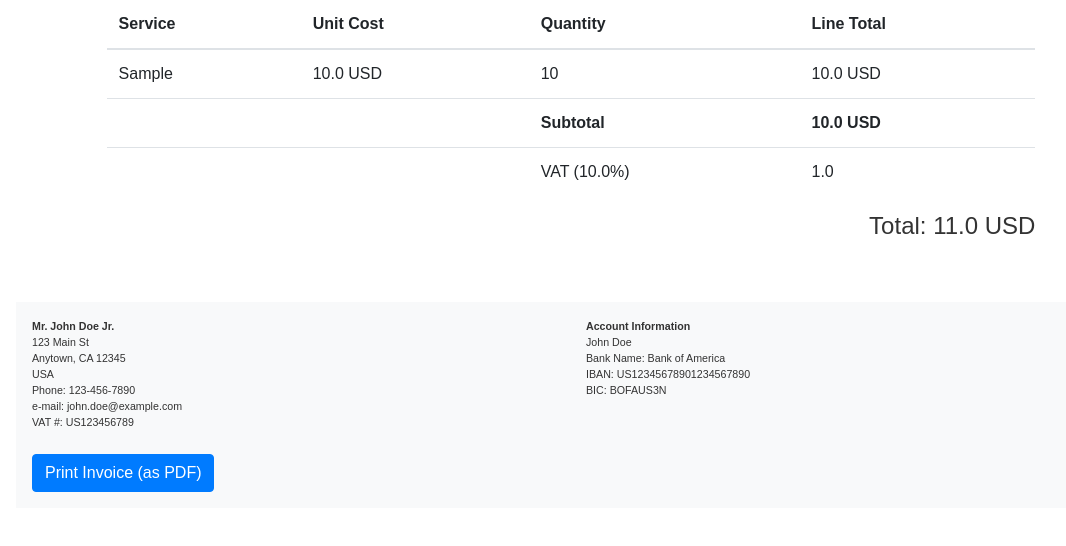
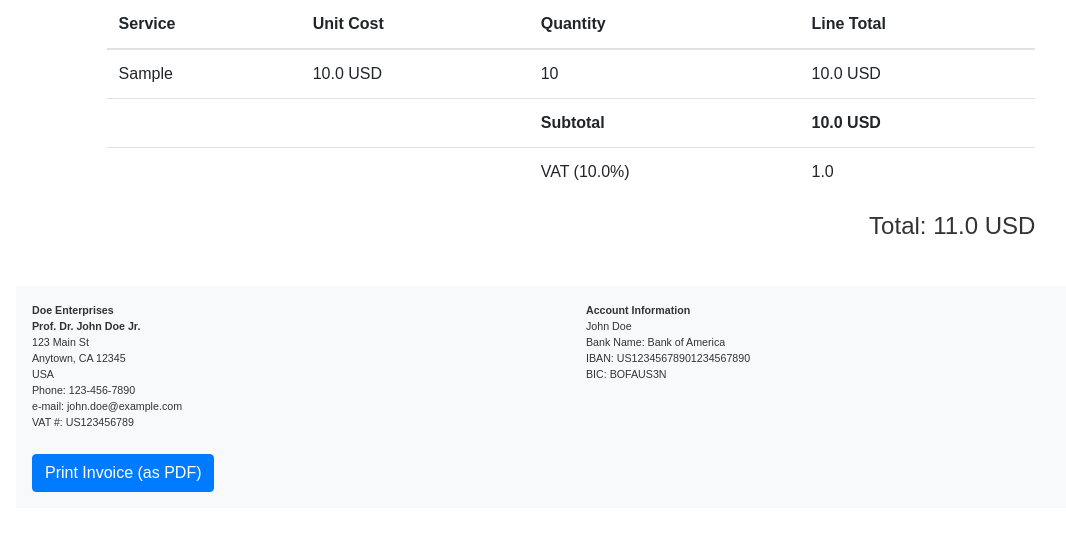
Before and after one commit to drfoehn/simple_invoice, a Flask app: page /print_invoice/1 in a window 1280 px wide. Shown: the part 633-1179 px from the top of the page, without its empty margins (69-1135 px from the left). Run offline with Flask 3, Linux system fonts and the light colour scheme; tables that the repository leaves empty hold one stand-in row (values such as "Sample post"); some libraries are stand-ins or nearby versions.

Commit message:
Added Company in personas

```diff
--- a/personas.json
+++ b/personas.json
@@ -1,8 +1,9 @@
 {
     "persona1": {
-        "prefix": "Mr.",
+        "prefix": "Prof. Dr.",
         "first_name": "John",
         "last_name": "Doe",
+        "company_name": "Doe Enterprises",
         "logo": "img/logo_persona1.png",
         "suffix": "Jr.",
         "address": {
@@ -26,6 +27,7 @@
         "prefix": "Ms.",
         "first_name": "Jane",
         "last_name": "Smith",
+        "company_name": "Smith Consulting",
         "logo": "img/logo_persona2.png",
         "suffix": "",
         "address": {
--- a/templates/print_invoice.html
+++ b/templates/print_invoice.html
@@ -113,6 +113,10 @@
     <div class="container mt-4 invoice_footer  bg-light p-3">
         <div class="row">
             <div class="col invoice_persona_info">
+                <div>
+                    {% if persona_info.company_name %}
+                        <strong>{{ persona_info.company_name }}</strong><br>
+                    {% endif %}
                     <strong>{{ persona_info.prefix }} {{ persona_info.first_name }} {{ persona_info.last_name }} {{ persona_info.suffix }}</strong><br>
                     {{ persona_info.address.street }}<br>
                     {{ persona_info.address.city }}, {{ persona_info.address.state }} {{ persona_info.address.postal_code }}<br>
@@ -120,6 +124,7 @@
                     {{ language_dict['tel'] }}: {{ persona_info.tel }}<br>
                     {{ language_dict['email'] }}: {{ persona_info.email }}<br>
                     {{ language_dict['vat_number'] }}: {{ persona_info.vat_number }}<br>
+                </div>
             </div>
             <div class="col invoice_bank_info">
     <strong>{{ language_dict['bank_info'] }}</strong></br>
```
Lines whose indentation alone changed are shown as unchanged.
